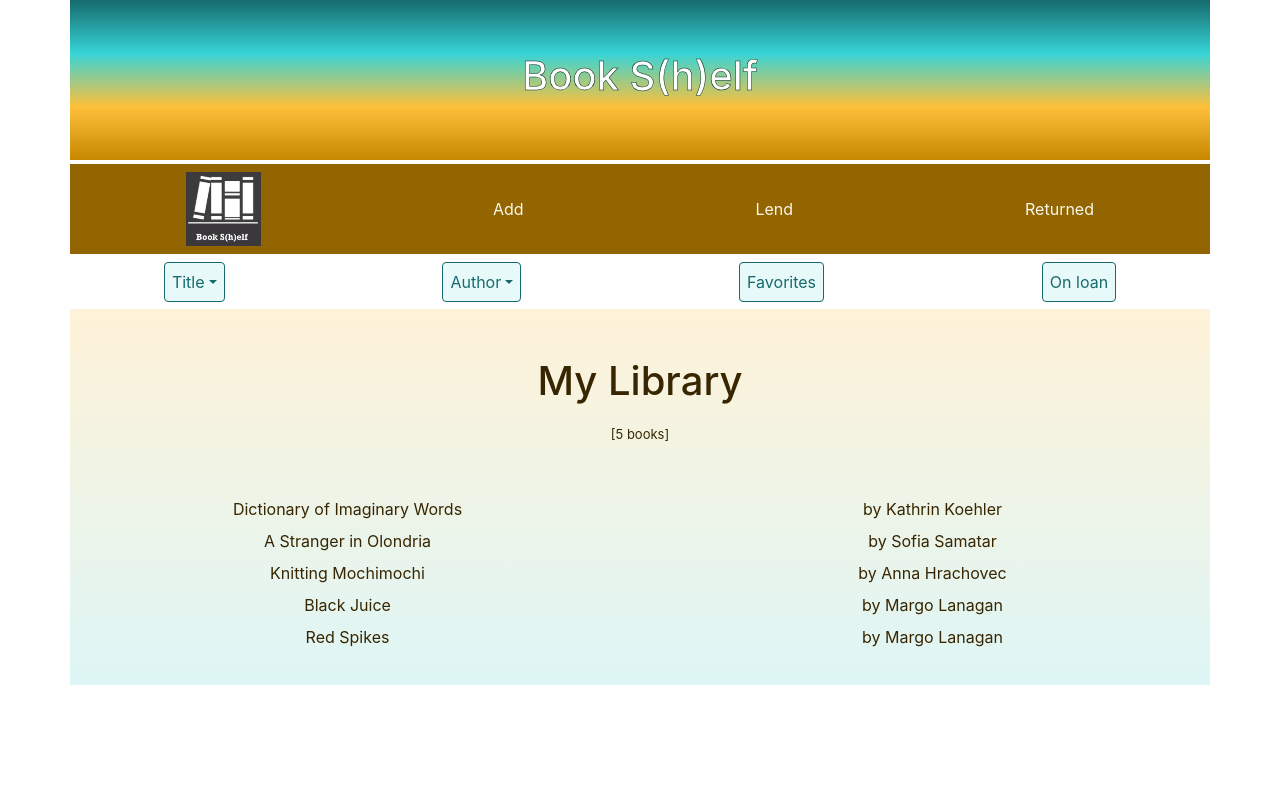
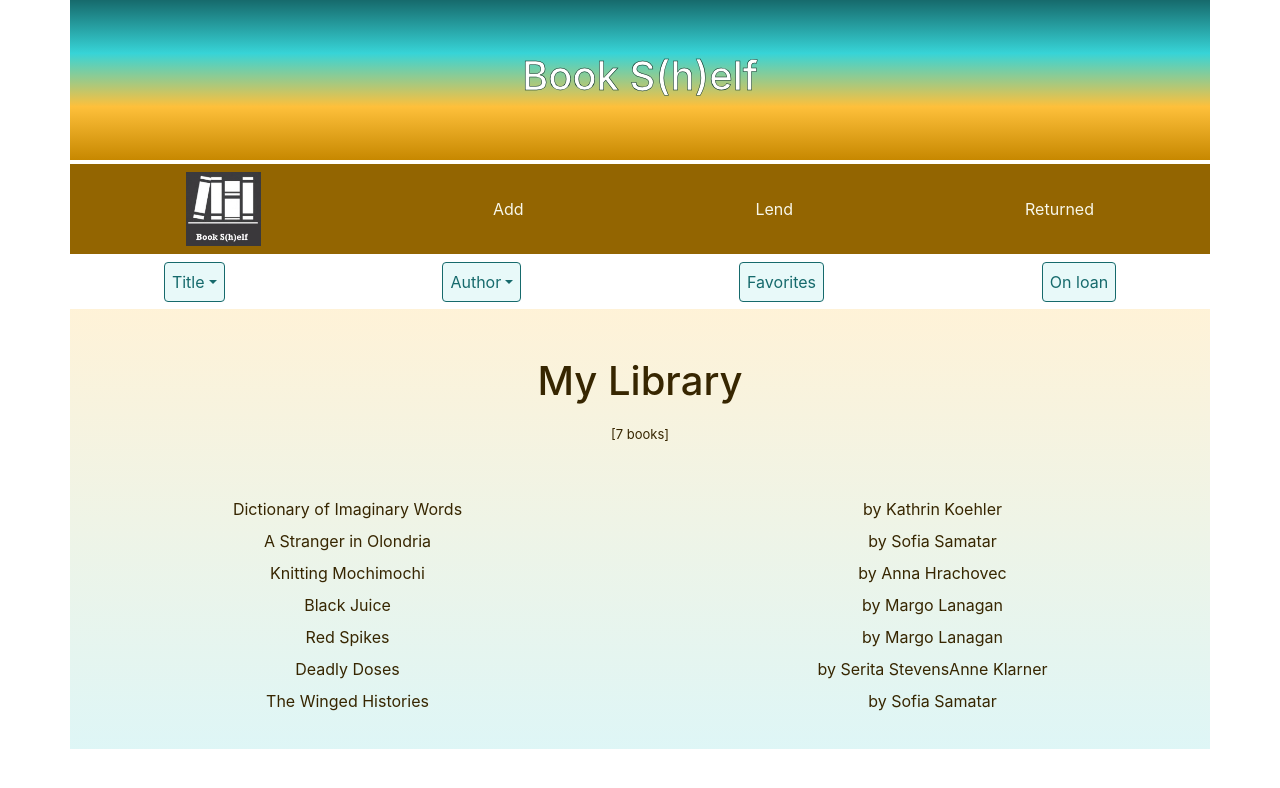
Before and after one commit to KRohrmeier/book-shelf, a React (Create React App) app: page / in a window 1280 px wide. Shown: the top 788 px of the page. Built offline with nearby package versions, Linux system fonts and the light colour scheme; data requests are answered from the project's data file.

Commit message:
[JSON-server] odds & ends: update app title, notes, remove default comments

```diff
--- a/db.json
+++ b/db.json
@@ -34,7 +34,7 @@
       "pageCount": 320,
       "title": "A Stranger in Olondria",
       "borrowers": [],
-      "favorite": false,
+      "favorite": true,
       "onLoan": false,
       "thumbnail": "http://books.google.com/books/content?id=k3Eqf0s0kT0C&printsec=frontcover&img=1&zoom=1&edge=curl&source=gbs_api"
     },
@@ -82,9 +82,42 @@
       "pageCount": 312,
       "title": "Red Spikes",
       "borrowers": [],
+      "favorite": true,
+      "onLoan": true,
+      "thumbnail": "http://books.google.com/books/content?id=dAfuNbj3gd8C&printsec=frontcover&img=1&zoom=1&edge=curl&source=gbs_api"
+    },
+    {
+      "authors": [
+        "Serita Stevens",
+        "Anne Klarner"
+      ],
+      "genre": [
+        "Language Arts & Disciplines"
+      ],
+      "id": "0898793718",
+      "isbn": "0898793718",
+      "pageCount": 298,
+      "title": "Deadly Doses",
+      "borrowers": [],
       "favorite": false,
+      "onLoan": true,
+      "thumbnail": "http://books.google.com/books/content?id=r5uMsd9dBPwC&printsec=frontcover&img=1&zoom=1&source=gbs_api"
+    },
+    {
+      "authors": [
+        "Sofia Samatar"
+      ],
+      "genre": [
+        "Fiction"
+      ],
+      "id": "9781618731159",
+      "isbn": "9781618731159",
+      "pageCount": 300,
+      "title": "The Winged Histories",
+      "borrowers": [],
+      "favorite": true,
       "onLoan": false,
-      "thumbnail": "http://books.google.com/books/content?id=dAfuNbj3gd8C&printsec=frontcover&img=1&zoom=1&edge=curl&source=gbs_api"
+      "thumbnail": "http://books.google.com/books/content?id=kuAlDAAAQBAJ&printsec=frontcover&img=1&zoom=1&edge=curl&source=gbs_api"
     }
   ]
 }
--- a/public/index.html
+++ b/public/index.html
@@ -6,37 +6,14 @@
     <meta name="viewport" content="width=device-width, initial-scale=1" />
     <meta
       name="description"
-      content="Web site for managing your beloved books"
+      content="Book S(h)elf - caring for your personal library"
     />
-    <link rel="apple-touch-icon" href="%PUBLIC_URL%/logo192.png" />
-    <!--
-      manifest.json provides metadata used when your web app is installed on a
-      user's mobile device or desktop. See https://developers.google.com/web/fundamentals/web-app-manifest/
-    -->
+    <link rel="apple-touch-icon" href="%PUBLIC_URL%/favicon.ico" />
     <link rel="manifest" href="%PUBLIC_URL%/manifest.json" />
-    <!--
-      Notice the use of %PUBLIC_URL% in the tags above.
-      It will be replaced with the URL of the `public` folder during the build.
-      Only files inside the `public` folder can be referenced from the HTML.
-
-      Unlike "/favicon.ico" or "favicon.ico", "%PUBLIC_URL%/favicon.ico" will
-      work correctly both with client-side routing and a non-root public URL.
-      Learn how to configure a non-root public URL by running `npm run build`.
-    -->
-    <title>My Book Shelf</title>
+    <title>Book S(h)elf</title>
   </head>
   <body>
     <noscript>You need to enable JavaScript to run this app.</noscript>
     <div id="root"></div>
-    <!--
-      This HTML file is a template.
-      If you open it directly in the browser, you will see an empty page.
-
-      You can add webfonts, meta tags, or analytics to this file.
-      The build step will place the bundled scripts into the <body> tag.
-
-      To begin the development, run `npm start` or `yarn start`.
-      To create a production bundle, use `npm run build` or `yarn build`.
-    -->
   </body>
 </html>
--- a/src/services/bookList.js
+++ b/src/services/bookList.js
@@ -14,10 +14,12 @@ export function addBook(bookObject) {
     },
     body: JSON.stringify(bookObject)
   })
-    .then(response => {
-      if (!response.ok) {
+    .then(res => {
+      if (!res.ok) {
         throw new Error('Network response was not ok');
-      } else response.json();
+        // return Promise.reject({ status: res.status, statusText: res.statusText });
+      } else res.json();
     })
-    .catch(error => console.log('ERROR: ', error));
+    .then(res => console.log('addBook res = ', res))
+    .catch(err => console.log('addBook ERROR, with message: ', err.statusText));
 }
```
Also changed, not shown: notes.txt, public/manifest.json, resources.txt.
